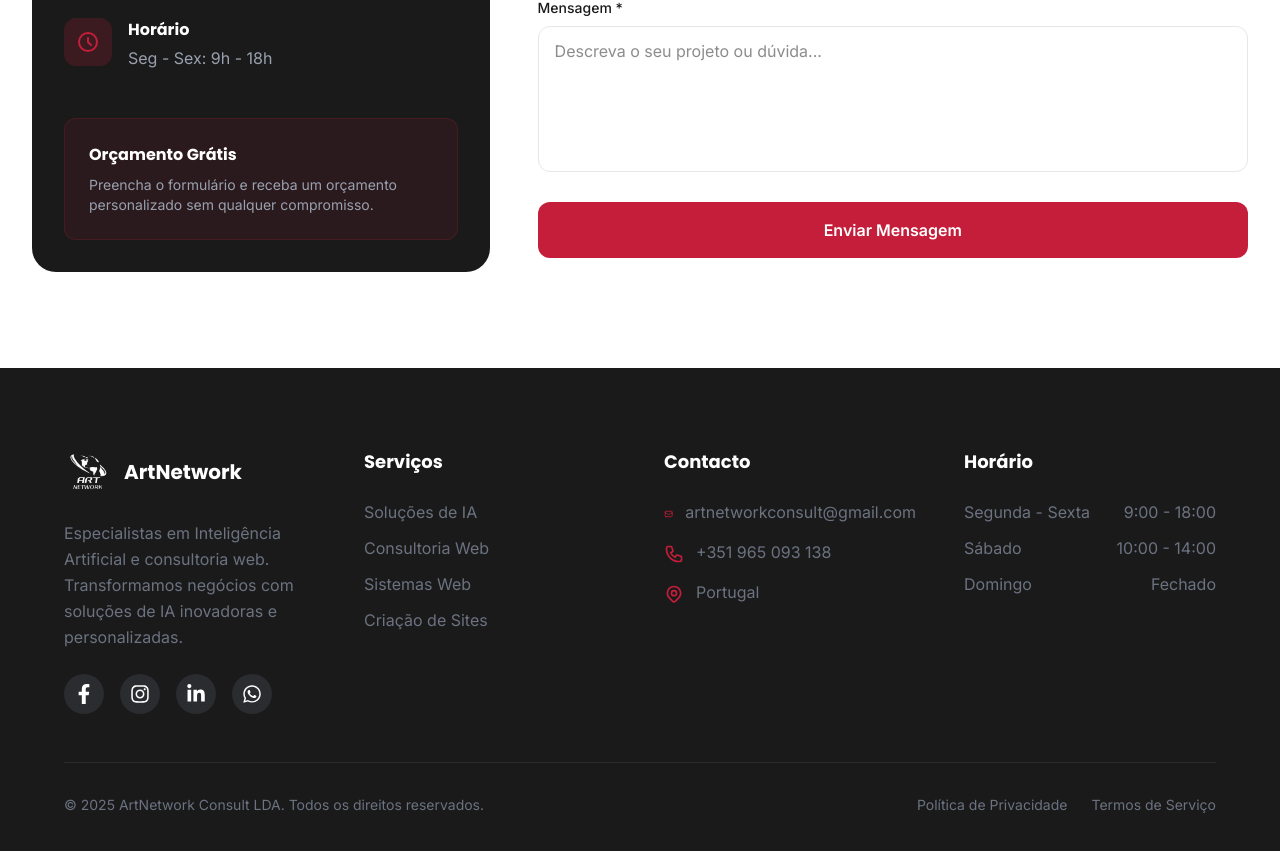
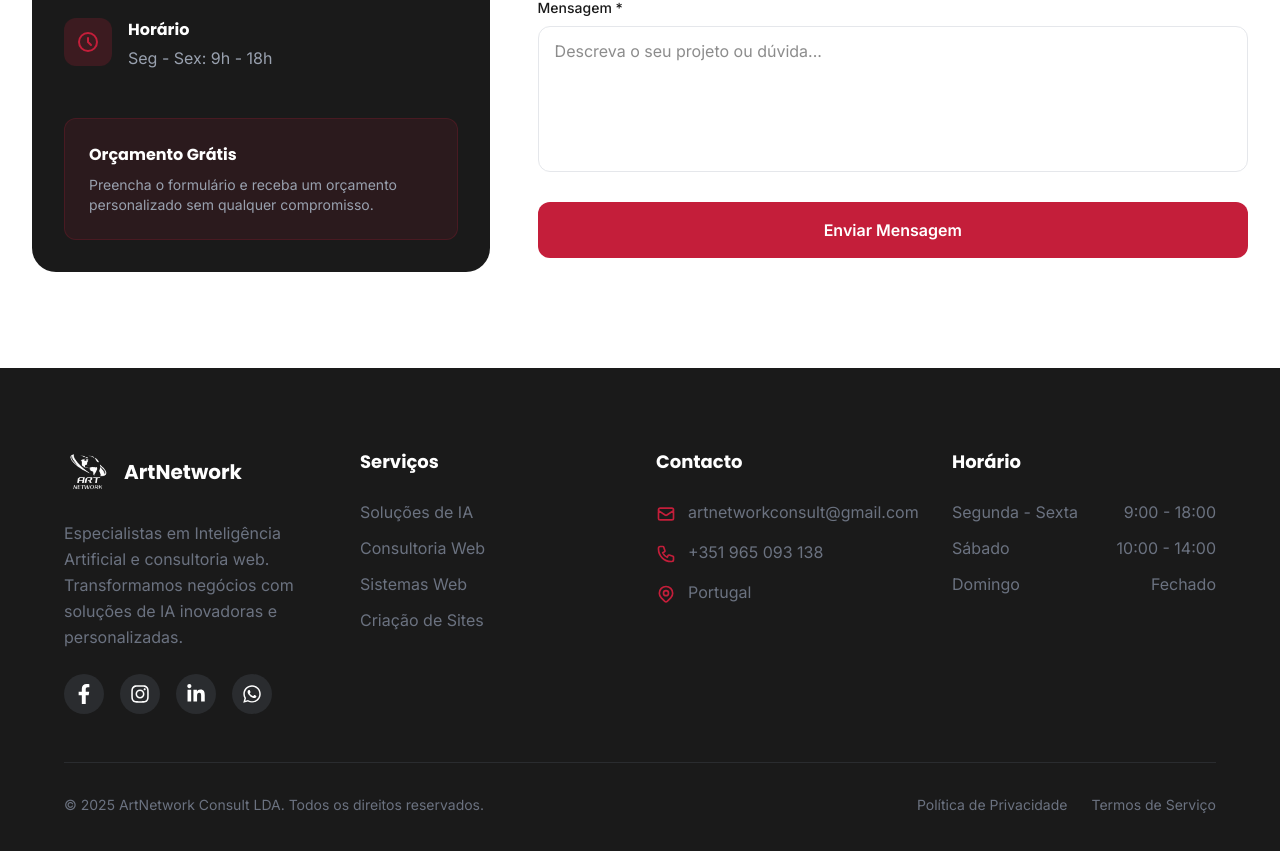
Before and after one commit to mvttinif/art-network-consult-website, a React (Vite) app: page / in a window 1280 px wide. Shown: the part 5183-6034 px from the top of the page. Built offline with nearby package versions, Linux system fonts and the light colour scheme.

Commit message:
email icon

```diff
--- a/src/components/layout/Footer.jsx
+++ b/src/components/layout/Footer.jsx
@@ -31,7 +31,7 @@ const Footer = () => {
   return (
     <footer className="bg-artnetwork-dark text-white">
       <div className="container-custom section-padding pb-8">
-        <div className="grid grid-cols-1 md:grid-cols-2 lg:grid-cols-4 gap-12">
+        <div className="grid grid-cols-1 md:grid-cols-2 lg:grid-cols-4 gap-8">
           {/* About */}
           <div>
             <div className="flex items-center gap-3 mb-6">
@@ -85,16 +85,16 @@ const Footer = () => {
             <h3 className="font-heading font-bold text-lg mb-6">Contacto</h3>
             <ul className="space-y-4">
               <li className="flex items-start gap-3">
-                <HiOutlineMail className="w-5 h-5 text-artnetwork-primary mt-1" />
+                <HiOutlineMail className="w-5 h-5 text-artnetwork-primary mt-1 flex-shrink-0" />
                 <a
                   href="mailto:artnetworkconsult@gmail.com"
-                  className="text-artnetwork-gray hover:text-artnetwork-primary transition-colors"
+                  className="text-artnetwork-gray hover:text-artnetwork-primary transition-colors break-all"
                 >
                   artnetworkconsult@gmail.com
                 </a>
               </li>
               <li className="flex items-start gap-3">
-                <HiOutlinePhone className="w-5 h-5 text-artnetwork-primary mt-1" />
+                <HiOutlinePhone className="w-5 h-5 text-artnetwork-primary mt-1 flex-shrink-0" />
                 <a
                   href="tel:+351965093138"
                   className="text-artnetwork-gray hover:text-artnetwork-primary transition-colors"
@@ -103,7 +103,7 @@ const Footer = () => {
                 </a>
               </li>
               <li className="flex items-start gap-3">
-                <HiOutlineLocationMarker className="w-5 h-5 text-artnetwork-primary mt-1" />
+                <HiOutlineLocationMarker className="w-5 h-5 text-artnetwork-primary mt-1 flex-shrink-0" />
                 <span className="text-artnetwork-gray">Portugal</span>
               </li>
             </ul>
```
